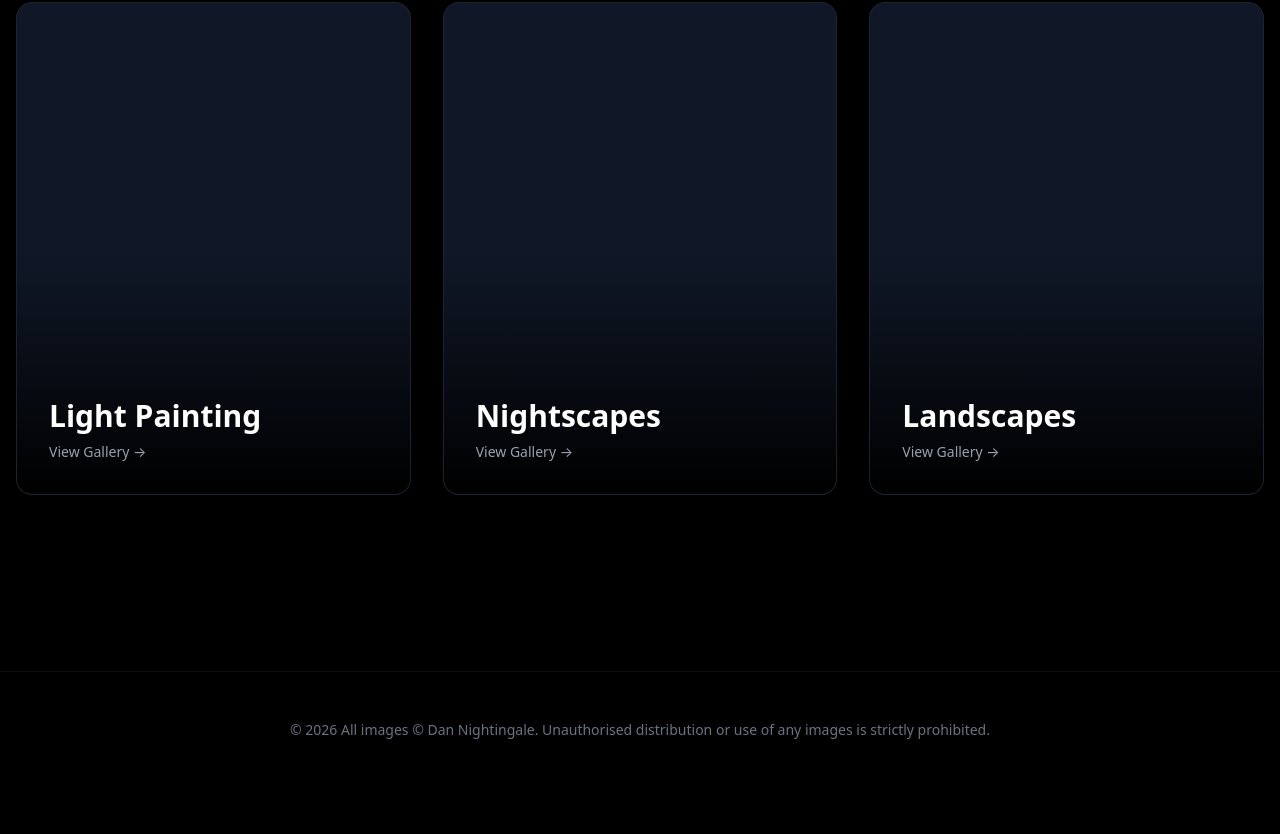
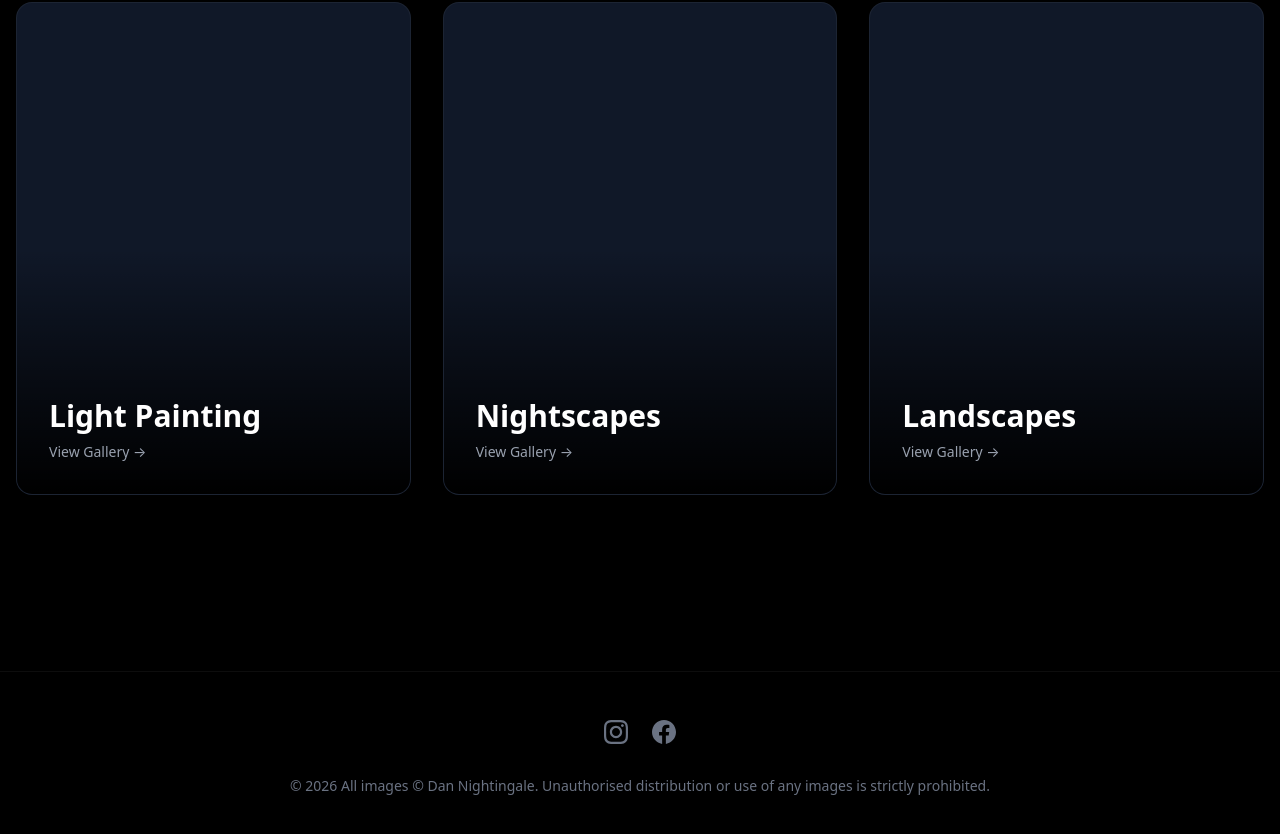
Before and after one commit to nightcaster/nightcaster.uk, a SvelteKit app: page / in a window 1280 px wide. Shown: the part 815-1649 px from the top of the page. Before the commit the page ends 1603 px from the top, so only its background shows below. Built offline with nearby package versions, Linux system fonts and the light colour scheme; a web font is replaced by a local one.

Commit message:
feat: add social media icons to footer

```diff
--- a/src/routes/+layout.svelte
+++ b/src/routes/+layout.svelte
@@ -15,6 +15,20 @@
 
 	<footer class="bg-black border-t border-white/5 py-12 mt-20">
 		<div class="max-w-7xl mx-auto px-4 text-center">
+			<div class="flex justify-center space-x-6 mb-8">
+				<a href="https://instagram.com/nightcaster.uk/" target="_blank" rel="noopener noreferrer" class="text-gray-500 hover:text-pink-500 transition-all duration-300 transform hover:scale-110">
+					<span class="sr-only">Instagram</span>
+					<svg class="h-6 w-6" fill="currentColor" viewBox="0 0 24 24">
+						<path d="M12 2.163c3.204 0 3.584.012 4.85.07 3.252.148 4.771 1.691 4.919 4.919.058 1.265.069 1.645.069 4.849 0 3.205-.012 3.584-.069 4.849-.149 3.225-1.664 4.771-4.919 4.919-1.266.058-1.644.07-4.85.07-3.204 0-3.584-.012-4.849-.07-3.26-.149-4.771-1.699-4.919-4.92-.058-1.265-.07-1.644-.07-4.849 0-3.204.013-3.583.07-4.849.149-3.227 1.664-4.771 4.919-4.919 1.266-.057 1.645-.069 4.849-.069zm0-2.163c-3.259 0-3.667.014-4.947.072-4.358.2-6.78 2.618-6.98 6.98-.059 1.281-.073 1.689-.073 4.948 0 3.259.014 3.668.072 4.948.2 4.358 2.618 6.78 6.98 6.98 1.281.058 1.689.072 4.948.072 3.259 0 3.668-.014 4.948-.072 4.354-.2 6.782-2.618 6.979-6.98.059-1.28.073-1.689.073-4.948 0-3.259-.014-3.667-.072-4.947-.196-4.354-2.617-6.78-6.979-6.98-1.281-.058-1.69-.072-4.949-.072zm0 5.838c-3.403 0-6.162 2.759-6.162 6.162s2.759 6.163 6.162 6.163 6.162-2.759 6.162-6.163-2.759-6.162-6.162-6.162zm0 10.162c-2.209 0-4-1.79-4-4 0-2.209 1.791-4 4-4s4 1.791 4 4c0 2.21-1.791 4-4 4zm6.406-11.845c-.796 0-1.441.645-1.441 1.44s.645 1.44 1.441 1.44c.795 0 1.439-.645 1.439-1.44s-.644-1.44-1.439-1.44z"/>
+					</svg>
+				</a>
+				<a href="https://facebook.com/nightcaster.uk/" target="_blank" rel="noopener noreferrer" class="text-gray-500 hover:text-blue-500 transition-all duration-300 transform hover:scale-110">
+					<span class="sr-only">Facebook</span>
+					<svg class="h-6 w-6" fill="currentColor" viewBox="0 0 24 24">
+						<path d="M24 12.073c0-6.627-5.373-12.073-12-12.073s-12 5.446-12 12.073c0 5.991 4.388 10.954 10.125 11.854v-8.385H7.078v-3.469h3.047V9.43c0-3.007 1.792-4.669 4.533-4.669 1.312 0 2.686.235 2.686.235v2.953H15.83c-1.491 0-1.956.925-1.956 1.874v2.25h3.328l-.532 3.469h-2.796v8.385C19.612 23.027 24 18.065 24 12.073z"/>
+					</svg>
+				</a>
+			</div>
 			<p class="text-gray-500 text-sm">
 				© {new Date().getFullYear()} All images © Dan Nightingale. Unauthorised distribution or use of any images is strictly prohibited.
 			</p>
```
